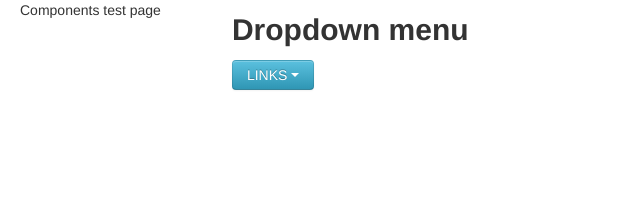
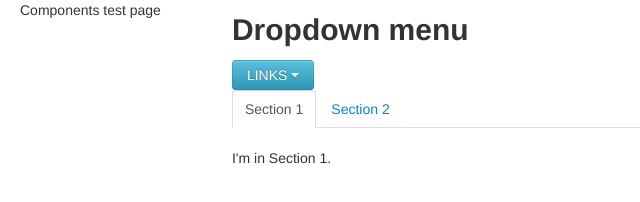
Before and after one commit to libiun/testxt, a plain HTML site: page test_component.html in a window 1280 px wide. Shown: the whole page, without its empty margins (0-640 px from the left). Drawn offline with Linux system fonts and the light colour scheme.

Commit message:
sublime has bootstrap snippets, it is so greatgit status

```diff
--- a/test_component.html
+++ b/test_component.html
@@ -40,6 +40,22 @@
 					</ul>
 				</div>
 
+				<div class="tabbable">
+					<ul class="nav nav-tabs">
+						<li class="active"><a href="#1" data-toggle="tab">Section 1</a></li>
+						<li><a href="#2" data-toggle="tab">Section 2</a></li>
+					</ul>
+					<div class="tab-content">
+						<div class="tab-pane active" id="1">
+							<p>I'm in Section 1.</p>
+						</div>
+						<div class="tab-pane" id="2">
+							<p>Howdy, I'm in Section 2.</p>
+						</div>
+					</div>
+				</div>
+
+
 			</div>
 		</div>
 	</div>
```
